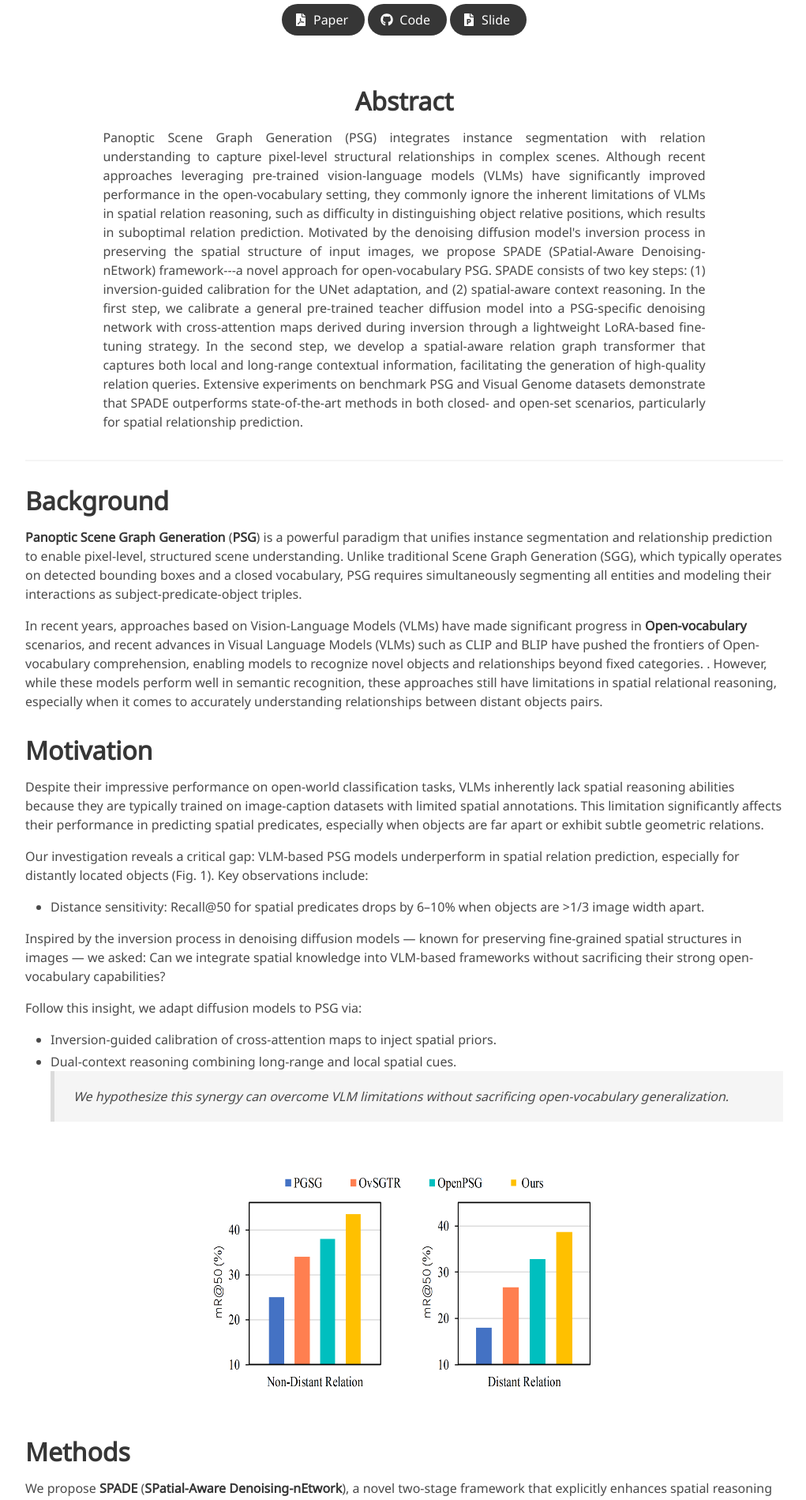
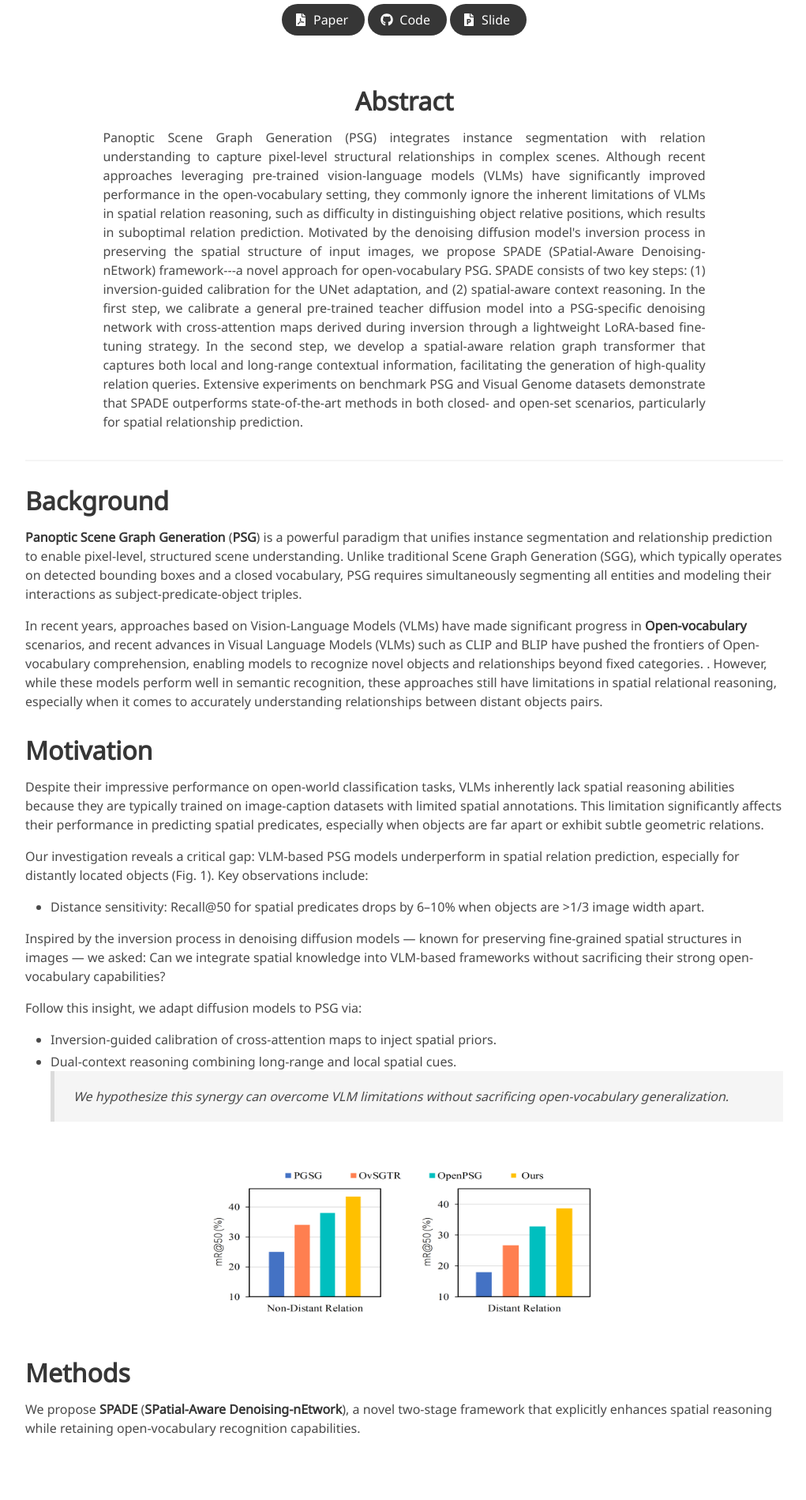
Before and after one commit to 8078qwe/SPADE, a Jekyll site: the page built from index.md, in a window 1280 px wide. Shown: the part 532-2431 px from the top of the page at 79% size, without its empty margins (128-1149 px from the left). Built offline with Jekyll 4.4.1, drawn with Linux system fonts in a browser that asks for light colours; some web fonts are replaced; grey boxes are pictures that could not be loaded.

Commit message:
Update index.md

```diff
--- a/index.md
+++ b/index.md
@@ -71,7 +71,7 @@
 > *We hypothesize this synergy can overcome VLM limitations without sacrificing open-vocabulary generalization.*
 
 
-![motivation](/image/intro.png){: style="width: 500px; height: 300px; display: block; margin: 0 auto; margin-top: 50px; margin-bottom: 50px;"}
+![motivation](/image/intro.png){: style="width: 500px; height: 200px; display: block; margin: 0 auto; margin-top: 50px; margin-bottom: 50px;"}
 
 
 # Methods
```
